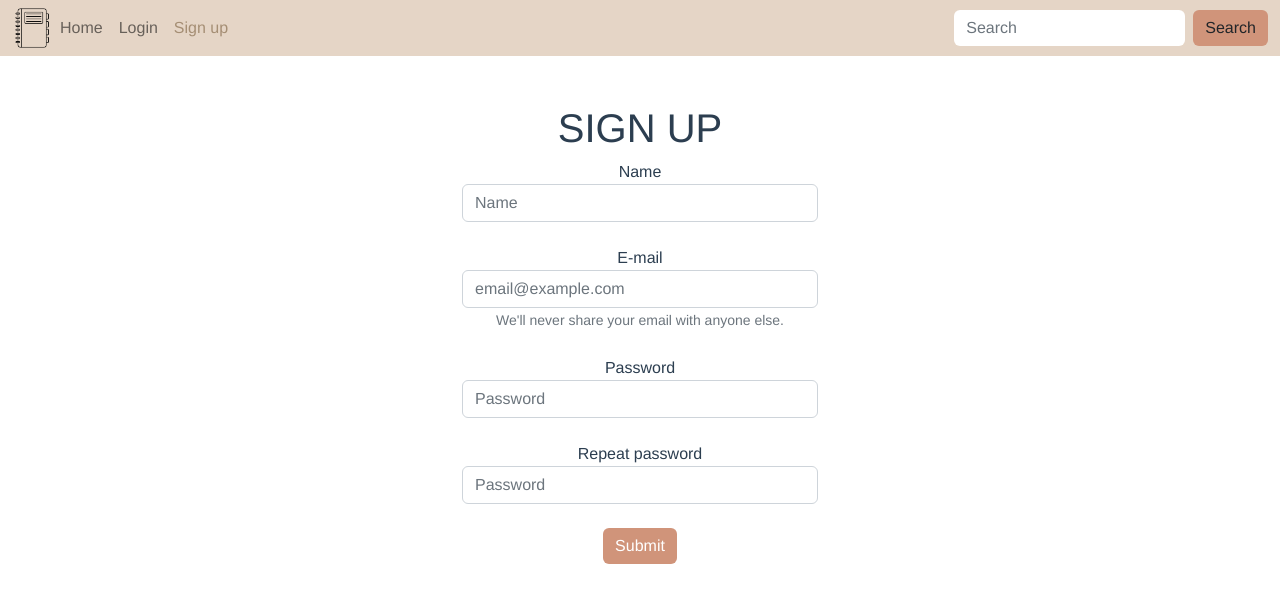
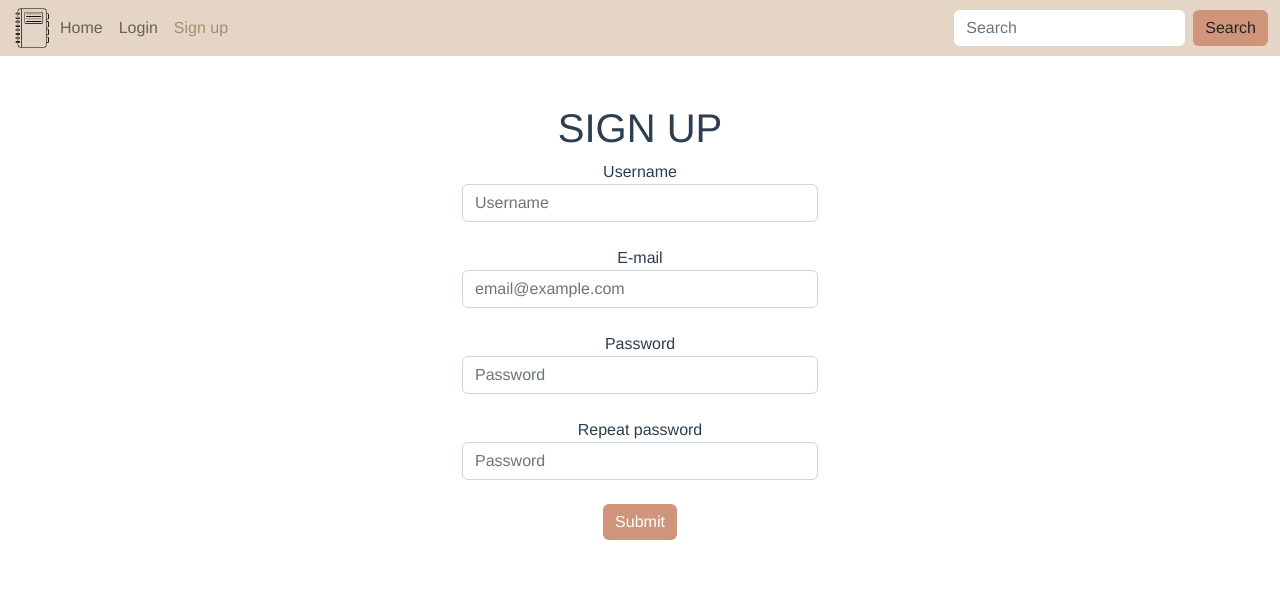
Before and after one commit to enaps68/diary, a Vue app: page /signup in a window 1280 px wide. Shown: the top 602 px of the page. Built offline with nearby package versions, Linux system fonts and the light colour scheme.

Commit message:
firebase-1

```diff
--- /dev/null
+++ b/src/firebase.js
@@ -0,0 +1,20 @@
+import firebase from 'firebase/compat/app';
+import 'firebase/compat/auth';
+import 'firebase/compat/firestore';
+
+var firebaseConfig = {
+
+    apiKey: "AIzaSyBWp21kRHYUcy4bxxuwlCwY8pcU3Fc-brw",
+    authDomain: "diary-16821.firebaseapp.com",
+    projectId: "diary-16821",
+    storageBucket: "diary-16821.appspot.com",
+    messagingSenderId: "600814106200",
+    appId: "1:600814106200:web:99bda7a6eadee3139efc2d"
+
+  };
+
+
+  firebase.initializeApp(firebaseConfig);
+
+
+export { firebase };
--- a/src/views/Signup.vue
+++ b/src/views/Signup.vue
@@ -8,32 +8,26 @@
     <div class="col-sm">
       <form>
         <div class="form-group">
-<label for="exampleInputPassword1">Name</label>
-<input type="password" class="form-control"
-id="exampleInputPassword1" placeholder="Name" />
+          <label for="exampleInputPassword1">Username</label>
+          <input type="username" v-model="username" class="form-control" id="exampleInputPassword1" placeholder="Username" />
+          <br>
         </div>
-<br>
         <div class="form-group">
           <label for="exampleInputEmail1">E-mail</label>
-<input type="email" class="form-control"
-id="exampleInputEmail1" aria-describedby="emailHelp" placeholder="email@example.com" />
-<small id="emailHelp" class="form-text text-muted" >We'll
-never share your email with anyone else.</small>
-<br><br>
+          <input type="email" v-model="email" class="form-control" id="exampleInputEmail1" aria-describedby="emailHelp" placeholder="email@example.com" />
+           <br>
         </div>
         <div class="form-group">
           <label for="exampleInputPassword1">Password</label>
-<input type="password" class="form-control"
-id="exampleInputPassword1" placeholder="Password" />
+          <input type="password" v-model="password" class="form-control" id="exampleInputPassword1" placeholder="Password" />
           <br>
         </div>
         <div class="form-group">
           <label for="exampleInputPassword1">Repeat password</label>
-<input type="password" class="form-control"
-id="exampleInputPassword1" placeholder="Password" />
+          <input type="password" v-model="passwordr" class="form-control" id="exampleInputPassword1" placeholder="Password" />
         </div>
             <br>
-<button type="submit" class="btn btn-primary" style="background-color: #d0947a;border: none;">Submit</button>
+          <button type="button" @click="signup" class="btn btn-primary" style="background-color: #d0947a;border: none;">Submit</button>
       </form>
   </div>
 <div class="col-sm"></div>
@@ -41,3 +35,33 @@ id="exampleInputPassword1" placeholder="Password" />
 </div>
 </div>
 </template>
+
+<script>
+import { firebase } from '@/firebase.js';
+
+export default {
+  name: 'Signup',
+  data () {
+    return {
+      username: "",
+      email: "",
+      password: "",
+      passwordr: "",
+    };
+  },
+
+  methods: {
+    signup() {
+      firebase.auth().createUserWithEmailAndPassword(this.email, this.password)
+      .then(
+        function () {
+          console.log('Registracija uspješna');
+        })
+      .catch(function(error) {
+        console.error('Došlo je do greške', error)
+      })
+    },
+  },
+};
+
+</script>
```
Also changed, not shown: 2 other files (tests, documents, lock files or other folders). Lines whose indentation alone changed are shown as unchanged.
